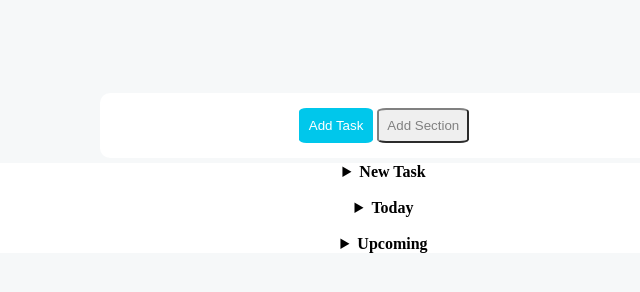
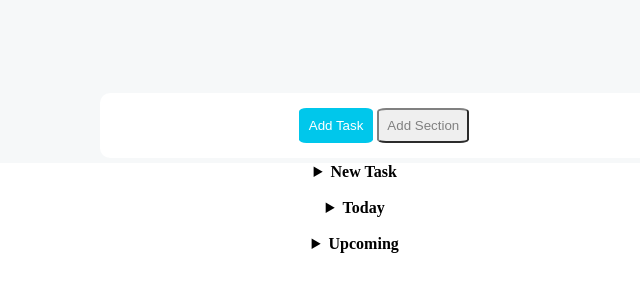
Before and after one commit to Domenico-Lo-Giudice/html-css-toboolist, a plain HTML site: page index.html in a window 1280 px wide. Shown: the part 122-414 px from the top of the page, without its empty margins (0-640 px from the left). Drawn offline with Linux system fonts and the light colour scheme.

Commit message:
Add height at .corpo

```diff
--- a/css/style.css
+++ b/css/style.css
@@ -56,7 +56,9 @@ header.second-header {
 .corpo {
     text-align: center;
     background-color: white;
-    padding-right: 40%;
+    padding-right: 44.5%;
+    height: 800px;
+
 
 }
 
```
